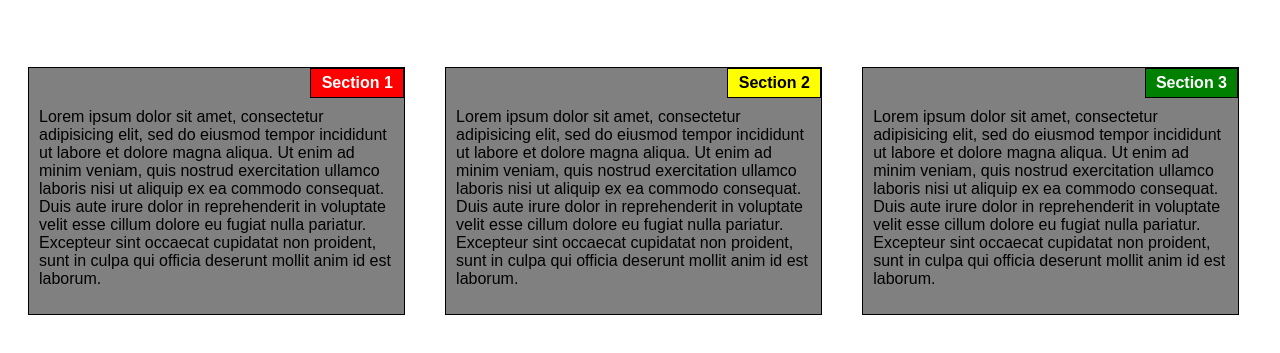
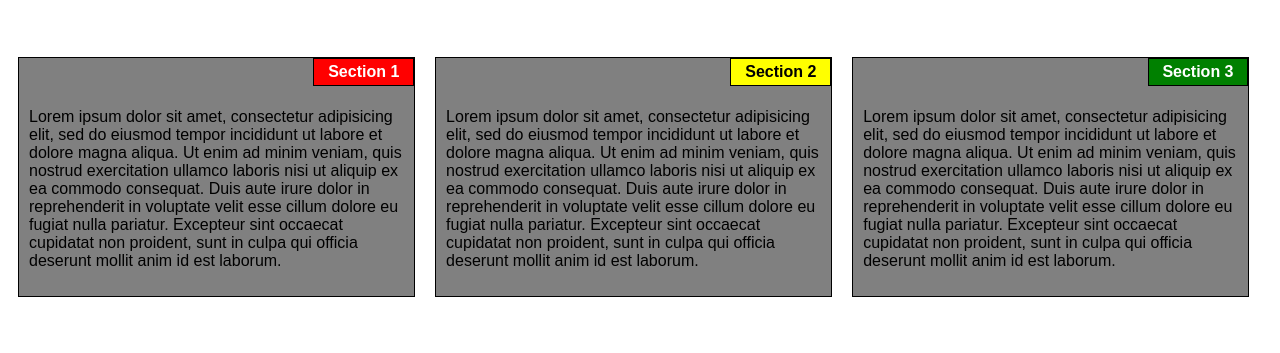
Before and after one commit to dheeraj1900/coursera_assignments, a plain HTML site: page MODULE_2_ASSIGNMENT/index.html in a window 1280 px wide. Shown: the part 61-414 px from the top of the page. Drawn offline with Linux system fonts and the light colour scheme.

Commit message:
did some modification

```diff
--- a/MODULE_2_ASSIGNMENT/CSS/style.css
+++ b/MODULE_2_ASSIGNMENT/CSS/style.css
@@ -15,17 +15,17 @@ h1{
 p{
 
 	padding: 10px;
-	margin-top: 30px;
+	margin-top: 40px;
 }
 h4{
-	width: 25%;
+	width: 25.5%;
 	border: 1px solid black;
 	text-align: center;
 	margin: 0px;
 	position: absolute;
 	top: 0px;
 	right: 0px;
-	padding: 5px;
+	padding: 1%;
 }
 
 section{
@@ -36,7 +36,7 @@ section{
 	position: relative;
 	margin-left: auto;
 	margin-right: auto;
-	margin-bottom: 30px;
+	margin-bottom: 10px;
 	background-color: grey;
 
 }
@@ -60,7 +60,7 @@ section{
 	.col-lg-9,.col-lg-10,.col-lg-11,.col-lg-12{
 		float:left;
 		position: relative;
-		padding:20px;
+		padding:10px;
 
 
 	}
@@ -109,7 +109,7 @@ section{
 	.col-md-9,.col-md-10,.col-md-11,.col-md-12{
 		float:left;
 		position: relative;
-		padding: 20px;
+		padding: 10px;
 	}
 	.col-md-1{
 		width: 8.33%;
@@ -158,7 +158,7 @@ section{
 	.col-sm-9,.col-sm-10,.col-sm-11,.col-sm-12{
 		float:left;
 		position: relative;
-		padding: 20px;
+		padding: 10px;
 	}
 	.col-sm-1{
 		width: 8.33%;
--- a/MODULE_2_ASSIGNMENT/index.html
+++ b/MODULE_2_ASSIGNMENT/index.html
@@ -1,5 +1,5 @@
 <!DOCTYPE html>
-<html>
+<html lang="en-us">
 <head>
 	<meta charset="utf-8">
 	<meta name="viewport" content="width=device-width , initial-scale=1">
@@ -12,7 +12,7 @@
 		<div class="row">
 			<div class="col-md-6 col-lg-4 col-sm-12">
 				<section>
-					<h4 id="sec1">Section 1</h4>
+					<h4 id="sec1">Section&nbsp;1</h4>
 					<p>Lorem ipsum dolor sit amet, consectetur adipisicing elit, sed do eiusmod
 					tempor incididunt ut labore et dolore magna aliqua. Ut enim ad minim veniam,
 					quis nostrud exercitation ullamco laboris nisi ut aliquip ex ea commodo
@@ -26,7 +26,7 @@
 			</div>
 				<div class="col-md-6 col-lg-4 col-sm-12">
 				<section >
-					<h4 id="sec2">Section 2</h4>
+					<h4 id="sec2">Section&nbsp;2</h4>
 					<p>Lorem ipsum dolor sit amet, consectetur adipisicing elit, sed do eiusmod
 					tempor incididunt ut labore et dolore magna aliqua. Ut enim ad minim veniam,
 					quis nostrud exercitation ullamco laboris nisi ut aliquip ex ea commodo
@@ -40,7 +40,7 @@
 			</div>
 				<div class=" col-lg-4 col-sm-12 col-md-12">
 				<section >
-					<h4 id="sec3">Section 3</h4>
+					<h4 id="sec3">Section&nbsp;3</h4>
 					<p>Lorem ipsum dolor sit amet, consectetur adipisicing elit, sed do eiusmod
 					tempor incididunt ut labore et dolore magna aliqua. Ut enim ad minim veniam,
 					quis nostrud exercitation ullamco laboris nisi ut aliquip ex ea commodo
```
